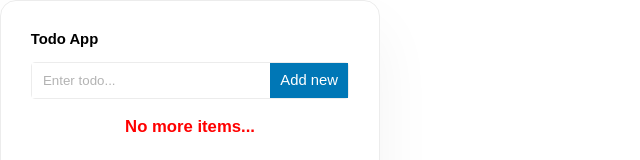
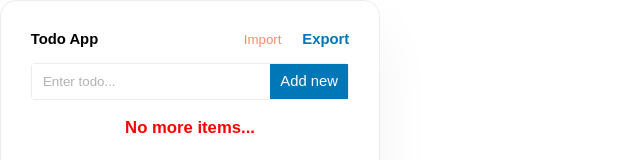
Before and after one commit to seriiserii825/todo-extension, a Vue app: page / in a window 1280 px wide. Shown: the top 160 px of the page, without its empty margins (0-640 px from the left). Built offline with nearby package versions, Linux system fonts and the light colour scheme.

Commit message:
feat: import and export

```diff
--- a/src/App.vue
+++ b/src/App.vue
@@ -50,11 +50,11 @@ onMounted(async () => {
   <div class="popup">
     <header class="popup__header">
       <span class="popup__title">Todo App</span>
-      <!-- <button class="popup__import"> -->
-      <!--   <span>Import</span> -->
-      <!--   <input @change="onImport" ref="file_ref" type="file" id="fileInput" /> -->
-      <!-- </button> -->
-      <!-- <a href="#" @click.prevent="onExport" class="popup__link">Export</a> -->
+      <button class="popup__import">
+        <span>Import</span>
+        <input @change="onImport" ref="file_ref" type="file" id="fileInput" />
+      </button>
+      <a href="#" @click.prevent="onExport" class="popup__link">Export</a>
     </header>
     <div class="popup__search">
       <Search />
```
